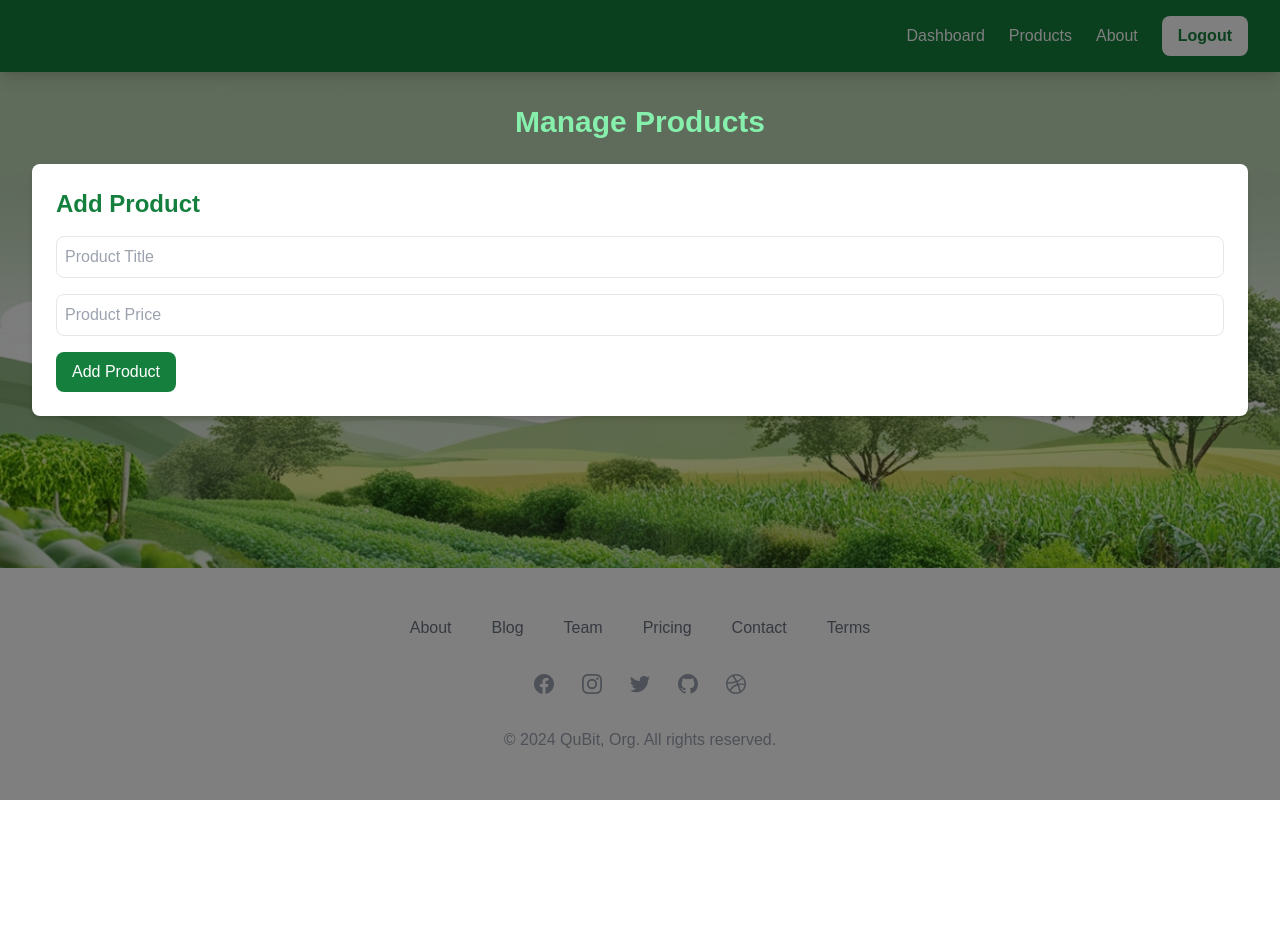
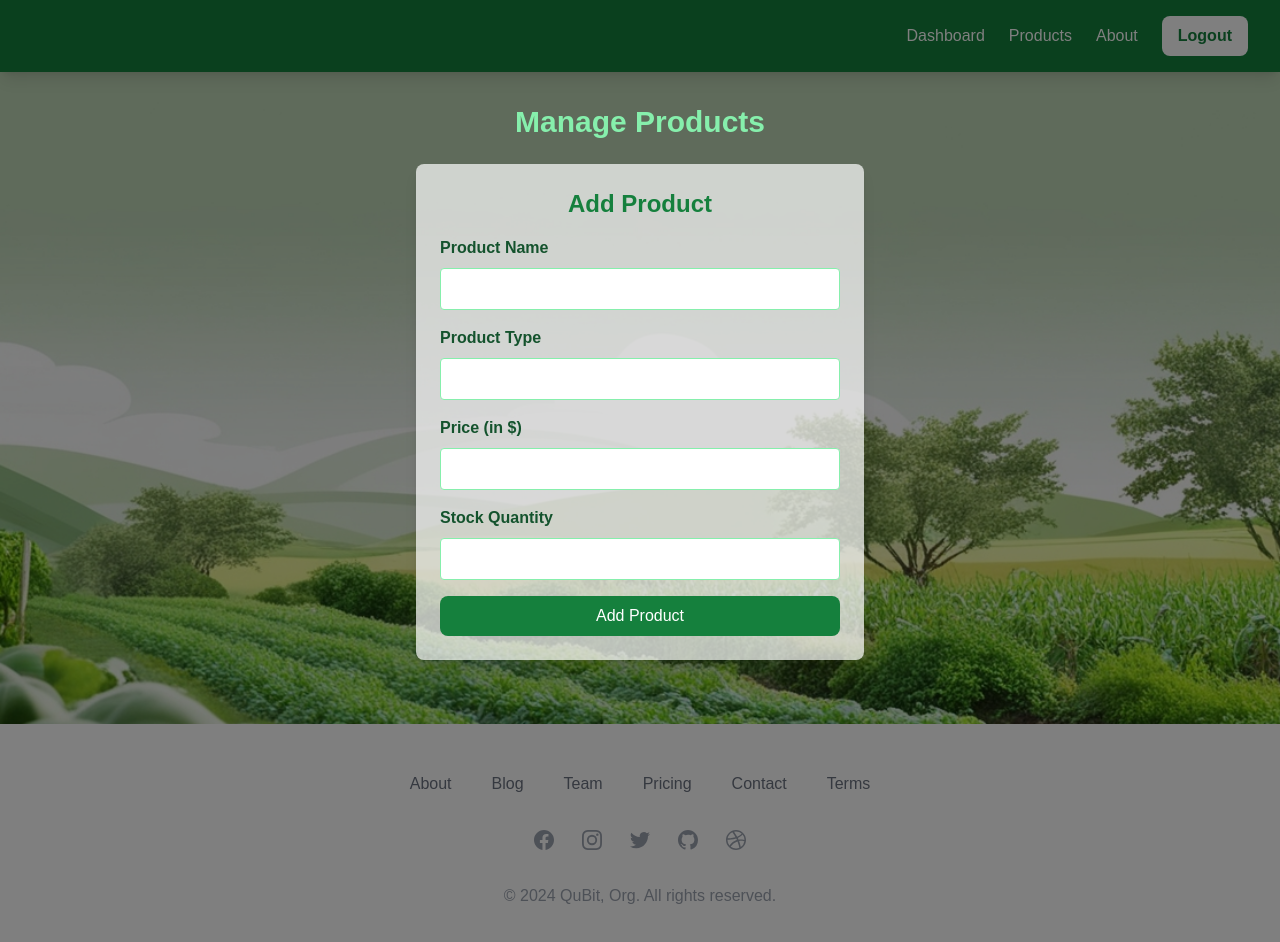
Before and after one commit to MuhammadTahirSundhu/farmconnect_frontend, a Next.js app: page /manageProduct in a window 1280 px wide. Shown: the top 942 px of the page. Before the commit the page ends 800 px from the top, so only its background shows below. Built offline with nearby package versions, Linux system fonts and the light colour scheme.

Commit message:
Mange Product Updated

```diff
--- a/components/AddProductForm.jsx
+++ b/components/AddProductForm.jsx
@@ -1,40 +1,125 @@
 import React, { useState } from "react";
 
 const AddProductForm = ({ onAddProduct }) => {
-  const [title, setTitle] = useState("");
-  const [price, setPrice] = useState("");
+  const [formData, setFormData] = useState({
+    name: "",
+    type: "",
+    price: "",
+    stockQuantity: "",
+  });
 
+  // Handle input changes
+  const handleChange = (e) => {
+    const { name, value } = e.target;
+    setFormData({ ...formData, [name]: value });
+  };
+
+  // Handle form submission
   const handleSubmit = (e) => {
     e.preventDefault();
-    if (!title || !price) {
-      alert("Please fill in all fields");
+    if (
+      !formData.name ||
+      !formData.type ||
+      !formData.price ||
+      !formData.stockQuantity
+    ) {
+      alert("All fields are required.");
       return;
     }
-    onAddProduct({ title, price });
-    setTitle("");
-    setPrice("");
+
+    if (formData.price <= 0 || formData.stockQuantity < 0) {
+      alert("Price must be positive, and stock must be non-negative.");
+      return;
+    }
+
+    // Send data to parent component
+    onAddProduct({ ...formData, price: parseFloat(formData.price), stockQuantity: parseInt(formData.stockQuantity, 10) });
+
+    // Reset form
+    setFormData({
+      name: "",
+      type: "",
+      price: "",
+      stockQuantity: "",
+    });
   };
 
   return (
-    <form onSubmit={handleSubmit} className="bg-white p-6 rounded-lg shadow-md mb-8">
-      <h2 className="text-2xl font-semibold mb-4 text-green-700">Add Product</h2>
+    <form
+      onSubmit={handleSubmit}
+      className="bg-white bg-opacity-70 p-6 rounded-lg shadow-lg max-w-md mx-auto mb-8"
+    >
+      <h3 className="text-2xl font-bold text-green-700 mb-4 text-center">
+        Add Product
+      </h3>
+
+      <div className="mb-4">
+        <label className="block text-green-900 font-semibold mb-2" htmlFor="name">
+          Product Name
+        </label>
         <input
           type="text"
-        placeholder="Product Title"
-        value={title}
-        onChange={(e) => setTitle(e.target.value)}
-        className="w-full mb-4 p-2 border rounded-lg"
+          id="name"
+          name="name"
+          value={formData.name}
+          onChange={handleChange}
+          className="w-full p-2 border border-green-300 rounded"
+          required
         />
+      </div>
+
+      <div className="mb-4">
+        <label className="block text-green-900 font-semibold mb-2" htmlFor="type">
+          Product Type
+        </label>
         <input
           type="text"
-        placeholder="Product Price"
-        value={price}
-        onChange={(e) => setPrice(e.target.value)}
-        className="w-full mb-4 p-2 border rounded-lg"
+          id="type"
+          name="type"
+          value={formData.type}
+          onChange={handleChange}
+          className="w-full p-2 border border-green-300 rounded"
+          required
         />
+      </div>
+
+      <div className="mb-4">
+        <label className="block text-green-900 font-semibold mb-2" htmlFor="price">
+          Price (in $)
+        </label>
+        <input
+          type="number"
+          id="price"
+          name="price"
+          step="0.01"
+          value={formData.price}
+          onChange={handleChange}
+          className="w-full p-2 border border-green-300 rounded"
+          required
+        />
+      </div>
+
+      <div className="mb-4">
+        <label
+          className="block text-green-900 font-semibold mb-2"
+          htmlFor="stockQuantity"
+        >
+          Stock Quantity
+        </label>
+        <input
+          type="number"
+          id="stockQuantity"
+          name="stockQuantity"
+          value={formData.stockQuantity}
+          onChange={handleChange}
+          className="w-full p-2 border border-green-300 rounded"
+          required
+        />
+      </div>
+
       <button
         type="submit"
-        className="bg-green-700 text-white px-4 py-2 rounded-lg hover:bg-green-800"
+        className="bg-green-700 text-white px-4 py-2 rounded-lg hover:bg-green-800 w-full"
       >
         Add Product
       </button>
```
Lines whose indentation alone changed are shown as unchanged.
